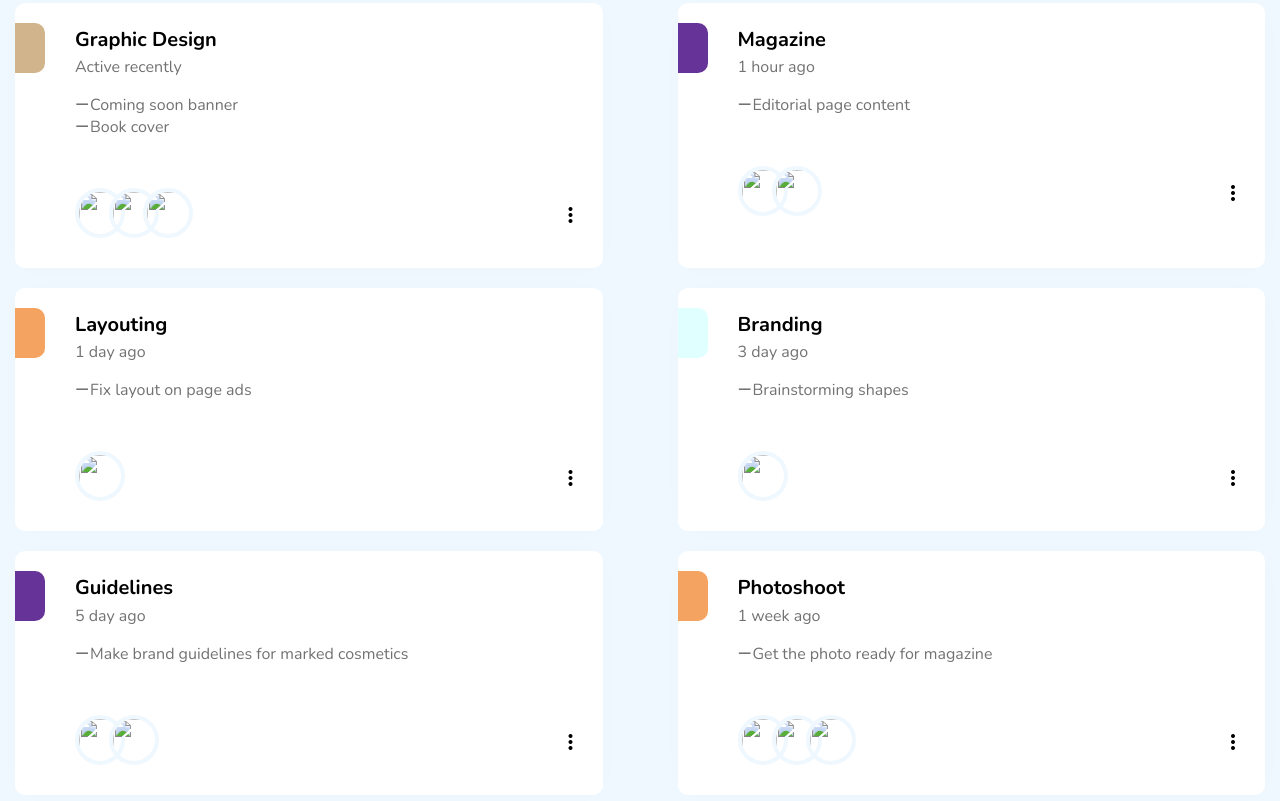
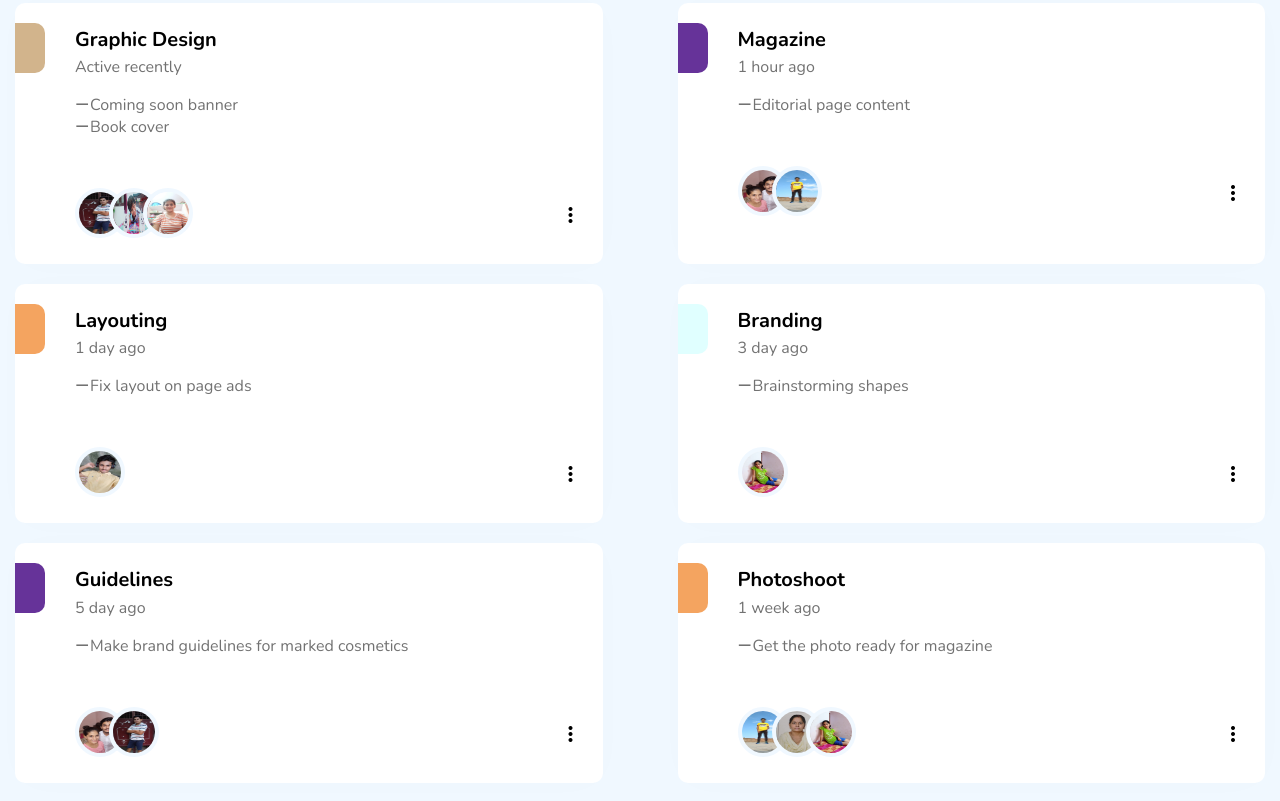
Before and after one commit to nishantsirohi23/mywebsite, a plain HTML site: page project.html in a window 1280 px wide. Shown: the part 289-1090 px from the top of the page. Drawn offline with nearby package versions, Linux system fonts and the light colour scheme.

Commit message:
Update project.html

```diff
--- a/project.html
+++ b/project.html
@@ -16,7 +16,7 @@
 <body>
     <div class="dashboard"><!-- Dashboard -->
         <section class="navigation"><!-- Navigation -->
-            <img src="kfzarxwa_0.png" alt="Nishant Sirohi" class="logo">
+            <img src="images/kfzarxwa_0.png" alt="Nishant Sirohi" class="logo">
 
             <div>
                 <span class="material-icons-outlined"> dashboard </span>
@@ -26,7 +26,7 @@
                 <span class="material-icons-outlined">settings_suggest</span>
             </div>
 
-            <img src="WhatsApp Image 2021-08-07 at 18.28.22 (3).jpeg" alt="User Image" class="user">
+            <img src="images/WhatsApp Image 2021-08-07 at 18.28.22 (3).jpeg" alt="User Image" class="user">
 
         </section><!-- Navigation End -->
 
@@ -74,9 +74,9 @@
 
                     <div class="meta">
                         <div class="contributors">
-                            <img src="WhatsApp Image 2021-08-07 at 18.28.22 (1).jpeg" alt="">
-                            <img src="WhatsApp Image 2021-08-07 at 18.28.22 (2).jpeg" alt="" class="stack">
-                            <img src="WhatsApp Image 2021-08-07 at 18.28.22 (3).jpeg" alt="" class="stack">
+                            <img src="images/WhatsApp Image 2021-08-07 at 18.28.22 (1).jpeg" alt="">
+                            <img src="images/WhatsApp Image 2021-08-07 at 18.28.22 (2).jpeg" alt="" class="stack">
+                            <img src="images/WhatsApp Image 2021-08-07 at 18.28.22 (3).jpeg" alt="" class="stack">
                         </div>
                         <span class="material-icons-outlined">more_vert</span>
                     </div>
@@ -93,8 +93,8 @@
 
                     <div class="meta">
                         <div class="contributors">
-                            <img src="WhatsApp Image 2021-08-07 at 18.28.22 (4).jpeg" alt="">
-                            <img src="WhatsApp Image 2021-08-07 at 18.28.22 (5).jpeg" alt="" class="stack">
+                            <img src="images/WhatsApp Image 2021-08-07 at 18.28.22 (4).jpeg" alt="">
+                            <img src="images/WhatsApp Image 2021-08-07 at 18.28.22 (5).jpeg" alt="" class="stack">
                         </div>
                         <span class="material-icons-outlined">more_vert</span>
                     </div>
@@ -111,7 +111,7 @@
 
                     <div class="meta">
                         <div class="contributors">
-                            <img src="WhatsApp Image 2021-08-07 at 18.28.22 (6).jpeg" alt="">
+                            <img src="images/WhatsApp Image 2021-08-07 at 18.28.22 (6).jpeg" alt="">
                         </div>
                         <span class="material-icons-outlined">more_vert</span>
                     </div>
@@ -128,7 +128,7 @@
 
                     <div class="meta">
                         <div class="contributors">
-                            <img src="WhatsApp Image 2021-08-07 at 18.28.22.jpeg" alt="">
+                            <img src="images/WhatsApp Image 2021-08-07 at 18.28.22.jpeg" alt="">
                         </div>
                         <span class="material-icons-outlined">more_vert</span>
                     </div>
@@ -145,8 +145,8 @@
 
                     <div class="meta">
                         <div class="contributors">
-                            <img src="WhatsApp Image 2021-08-07 at 18.28.22 (4).jpeg" alt="">
-                            <img src="WhatsApp Image 2021-08-07 at 18.28.22 (1).jpeg" alt="" class="stack">
+                            <img src="images/WhatsApp Image 2021-08-07 at 18.28.22 (4).jpeg" alt="">
+                            <img src="images/WhatsApp Image 2021-08-07 at 18.28.22 (1).jpeg" alt="" class="stack">
                         </div>
                         <span class="material-icons-outlined">more_vert</span>
                     </div>
@@ -163,9 +163,9 @@
 
                     <div class="meta">
                         <div class="contributors">
-                            <img src="WhatsApp Image 2021-08-07 at 18.28.22 (5).jpeg" alt="">
-                            <img src="WhatsApp Image 2021-08-07 at 18.27.44.jpeg" alt="" class="stack">
-                            <img src="WhatsApp Image 2021-08-07 at 18.28.22.jpeg" alt="" class="stack">
+                            <img src="images/WhatsApp Image 2021-08-07 at 18.28.22 (5).jpeg" alt="">
+                            <img src="images/WhatsApp Image 2021-08-07 at 18.27.44.jpeg" alt="" class="stack">
+                            <img src="images/WhatsApp Image 2021-08-07 at 18.28.22.jpeg" alt="" class="stack">
                         </div>
                         <span class="material-icons-outlined">more_vert</span>
                     </div>
```
